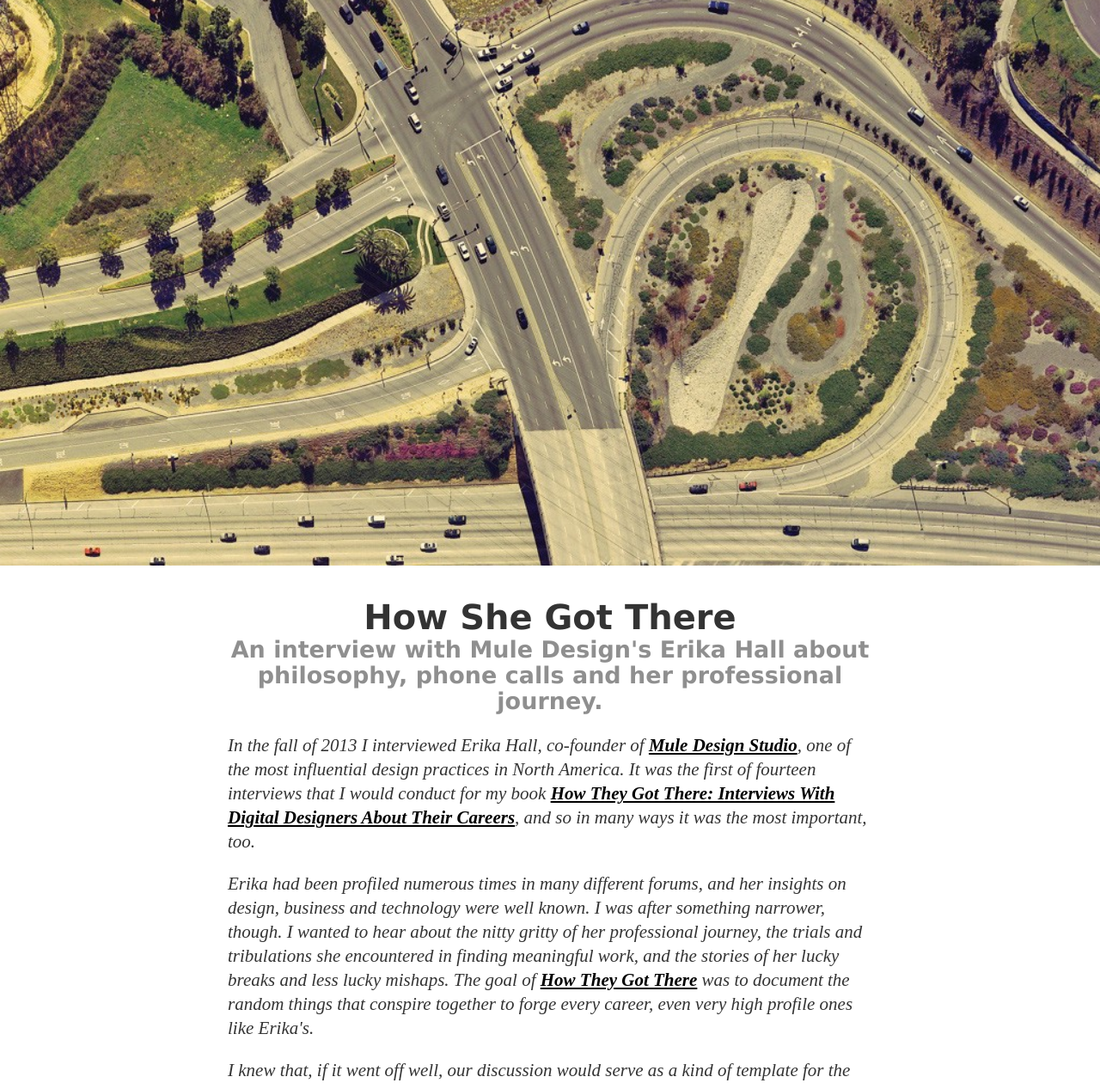
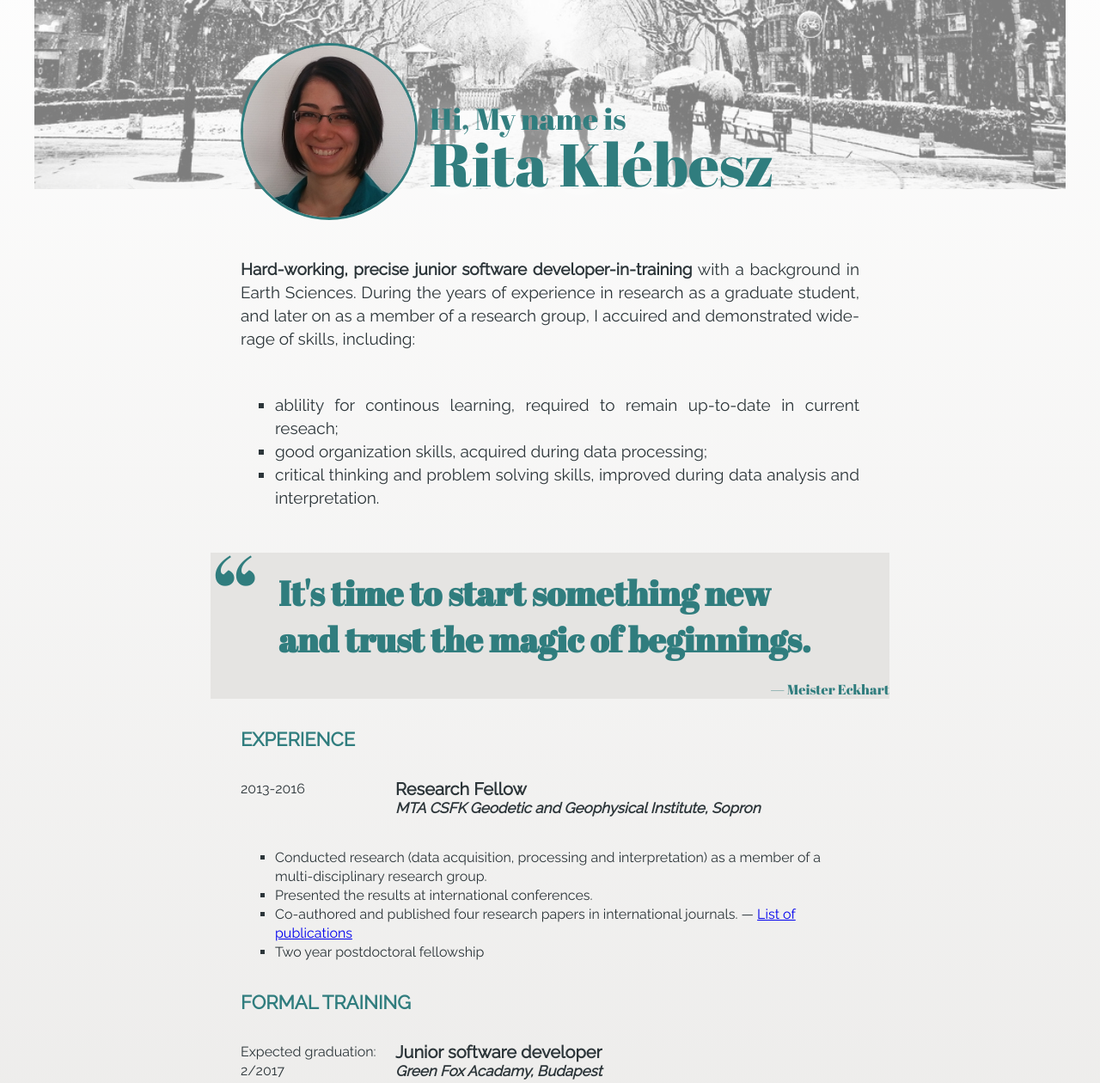
Before and after one commit to ritaklebesz/ritaklebesz.github.io, a plain HTML site: page index.html in a window 1280 px wide. Shown: the part 180-1440 px from the top of the page at 86% size. Drawn offline with Linux system fonts and the light colour scheme.

Commit message:
Upload CV

```diff
--- a/hello.css
+++ /dev/null
@@ -1,40 +0,0 @@
-h1, h2 {
-    text-align: center;
-    font-family: medium-content-sans-serif-font,"Lucida Grande","Lucida Sans Unicode","Lucida Sans",Geneva,Arial,sans-serif;
-}
-h1 {
-    color: rgba(0,0,0,.8);
-    font-weight: bold;
-    font-size: 40px;
-    margin-bottom: 0px;
-}
-
-h2 {
-    color: rgba(0,0,0,.44);
-    font-size: 27px;
-    margin-top: 0px;
-    line-height: 30px;
-}
-body {
-  margin: 0px;
-}
-
-article {
-  margin: 0 auto;
-  width: 750px;
-}
-
-p{
-  font-size: 21px;
-  color: rgba(0,0,0,.8);
-  line-height: 28px;
-}
-
-a{
-  font-weight: bold;
-  color: rgba(0, 0, 0, 1);
-}
-
-img {
-  width: 100%;
-}
--- a/index.html
+++ b/index.html
@@ -1,37 +1,125 @@
 <!doctype html>
 <html>
-  <head>
-    <link rel="stylesheet" type="text/css" href="hello.css">
-  </head>
+<head>
+  <title>Rita Klebesz</title>
+  <meta charset="utf-8">
+  <link rel="stylesheet" type="text/css" href="main.css">
+  <link href="https://fonts.googleapis.com/css?family=Raleway|Abril+Fatface" rel="stylesheet">
+</head>
 
-  <body>
-    <img src="1-EBcKfyBxDTPNIymVoUJ5-Q.jpeg">
-    <article>
-      <h1>How She Got There</h1>
-      <h2>An interview with Mule Design&apos;s Erika Hall about philosophy, phone calls and her professional journey.</h2>
+<body>
 
-      <em>
-        <p>
-          In the fall of 2013 I interviewed Erika Hall, co-founder of <a href="http://muledesign.com/">Mule Design Studio</a>, one of the most influential design practices in <em>North America</em>. It was the first of fourteen interviews that I would conduct for my book <a href="http://howtheygotthere.com/"> How They Got There: Interviews With Digital Designers About Their Careers</a>, and so in many ways it was the most important, too.
-        </p>
-        <p>
-          Erika had been profiled numerous times in many different forums, and her insights on design, business and technology were well known. I was after something narrower, though. I wanted to hear about the nitty gritty of her professional journey, the trials and tribulations she encountered in finding meaningful work, and the stories of her lucky breaks and less lucky mishaps. The goal of <a href="http://howtheygotthere.com/">How They Got There</a> was to document the random things that conspire together to forge every career, even very high profile ones like Erika&apos;s.
-        </p>
-        <p>
-          I knew that, if it went off well, our discussion would serve as a kind of template for the others that would follow, and so I was relieved when Erika talked about her professional life with such unaffected candor and incisive wit. Her tales of the first dot-com bubble and burst, and how she salvaged from that wreckage the building blocks that would lead to Mule Design, were exactly what I was looking for. This interview remains one of my very favorites from all of the ones I conducted for <a href="http://howtheygotthere.com/">How They Got There</a>.
-        </p>
-      </em>
-      <strong>
-        <p>
-          You studied philosophy at Dartmouth. How did you get from there into doing the kind of work that you&apos;re doing? What was the first step?
-        </p>
-      </strong>
-      <p>
-        Well, let&apos;s see, the first step was graduating into a recession with a philosophy degree [<em>laughs</em>].
-      </p>
-      <p>
-        <strong>Perfect.</strong>
-      </p>
-    </article>
-  </body>
-</html>
+  <section class="banner">
+    <div class="background"></div>
+    <div class="container">
+      <div class="left">
+        <img src="profile_pic.jpg">
+      </div>
+      <div class="right">
+        <h2>Hi, My name is</h2>
+        <h1>Rita Klébesz</h1>
+      </div>
+    </div>
+  </section>
+
+  <main>
+
+    <p class="intro"><span class="important">Hard-working, precise junior software developer-in-training</span> with a background in Earth Sciences. During the years of experience in research as a graduate student, and later on as a member of a research group, I accuired and demonstrated wide-rage of skills, including:</p>
+    <ul class="intro">
+      <li>ablility for continous learning, required to remain up-to-date in current reseach;</li>
+      <li>good organization skills, acquired during data processing;</li>
+      <li>critical thinking and problem solving skills, improved during data analysis and interpretation.</li>
+    </ul>
+
+    <blockquote><p>It's time to start something new and trust the magic of beginnings.</p><footer>— Meister Eckhart</footer></blockquote>
+
+    <h3>Experience</h3>
+
+    <div class="container2">
+      <div class="first-column">2013-2016</div>
+      <div>
+        <h4>Research Fellow</h4>
+        <h5>MTA CSFK Geodetic and Geophysical Institute, Sopron</h5>
+      </div>
+    </div>
+
+    <ul>
+      <li>Conducted research (data acquisition, processing and interpretation) as a member of a multi-disciplinary research group.</li>
+      <li>Presented the results at international conferences.</li>
+      <li>Co-authored and published four research papers in international journals. — <a href="https://vm.mtmt.hu//search/slist.php?nwi=1&inited=1&ty_on=1&url_on=1&cite_type=2&orderby=3D1a&lang=1&location=mtmt&stn=1&AuthorID=10038743">List of publications</a></li>
+      <li>Two year postdoctoral fellowship</li>
+    </ul>
+
+
+
+    <h3>Formal Training</h3>
+    <div class="container2">
+      <div class="first-column">Expected graduation: 2/2017</div>
+      <div>
+        <h4>Junior software developer</h4>
+        <h5>Green Fox Acadamy, Budapest</h5>
+      </div>
+    </div>
+    <ul>
+      <li>Learning programming with a specialisation in Java;</li>
+    </ul>
+    <div class="container2">
+      <div class="first-column">2013</div>
+      <div>
+        <h4>PhD in Earth Sciences</h4>
+        <h5>Università degli Studi di Napoli „Federico II”, Naples, (Italy)</h5>
+      </div>
+    </div>
+    <ul>
+      <li>Conducted independent research;</li>
+      <li>Visiting student fellowship (2010-2012) at Virginia Tech (Blackburg, VA, USA)</li>
+    </ul>
+    <div class="container2">
+      <div class="first-column">2009</div>
+      <div>
+        <h4>MSc in Geology</h4>
+        <h5>Eötvös Loránd University, Budapest</h5>
+      </div>
+    </div>
+
+    <h3>Personal Skills</h3>
+    <div class="container2">
+      <div>
+        <div class="first-column">Languages</div>
+        <div>
+          <ul>
+            <li>Hungarian — native</li>
+            <li>English — advanced</li>
+            <li>German — elementary</li>
+          </ul>
+        </div>
+      </div>
+      <div>
+        <div class="first-column">Computing</div>
+        <div>
+          <ul>
+            <li>Microsoft Office (Word, Excel, Power Point) — user level</li>
+            <li>Programming — basics of Python</li>
+          </ul>
+        </div>
+      </div>
+    </div>
+
+
+    <hr>
+
+
+    <h3>Personal Interests</h3>
+    <ul>
+      <li>Running</li>
+      <li>Boardgames</li>
+    </ul>
+
+  </main>
+  <footer>
+  Photo used in the background: <a href="http://www.flickr.com/photos/lost__in__spain/4438892735/">"Barcelona snowfall on March 8, 2010 (Nevada a Barcelona el dia 8 de març de 2010)"</a> by <a href="https://www.flickr.com/photos/lost__in__spain/">Adriano Agulló</a> used under <a href="https://creativecommons.org/licenses/by/2.0/deed.en">CC BY 2.0</a> / Cropped from original
+  </footer>
+
+
+</body>
+<html>
--- /dev/null
+++ b/main.css
@@ -0,0 +1,160 @@
+body {
+  color: #2C3539;
+  margin: 0px auto;
+  width: 1200px;
+  font-family: "Raleway", "Helvetica Neue", Helvetica, Arial, sans-serif;
+  background: linear-gradient(white, #E5E4E2);
+}
+
+.banner {
+  position: relative;
+  align-items: baseline;
+  height: 430px;
+  display: block;
+}
+
+.background, .container {
+  position: absolute;
+}
+
+.container {
+  margin: 0 20%;
+  display: flex;
+  align-items: flex-end;
+  bottom: 0;
+}
+
+.background {
+  width: 1200px;
+  height: 400px;
+  background-image: url(background.jpg);
+  background-size: cover;
+  opacity: 0.5;
+  top: 0;
+}
+
+.left {
+  width: 200px;
+  height: 200px;
+}
+
+.right {
+  margin: 0 0 0 20px;
+}
+
+h1, h2 {
+  font-family: "Abril Fatface", cursive, serif;
+  margin: 0;
+  width: 100%;
+  color: #307D7E;
+  padding: 0px;
+  font-weight: 400;
+  text-shadow: 1px 1px 32px white;
+}
+
+h1 {
+  font-size: 70px;
+  line-height: 70px;
+  margin-bottom: 25px;
+}
+
+h2 {
+  font-size: 35px;
+  line-height: 35px;
+}
+
+img {
+  height: 200px;
+  width: 200px;
+  border-radius: 50%;
+  border: 3px solid #307D7E;
+}
+
+main {
+  margin: 0 20%;
+  font-size: 16px;
+  line-height: 22px;
+}
+
+.first-column {
+  width: 160px;
+}
+
+.intro {
+  font-size: 19px;
+  line-height: 27px;
+  margin: 50px auto;
+  text-align: justify;
+}
+
+.important {
+  font-weight: bold;
+}
+
+ul {
+  list-style-type: square;
+}
+
+blockquote {
+  background: #E5E4E2;
+  margin: 1.5em -35px;
+  quotes: "\201C""\201D";
+  position: relative;
+  font-family: "Abril Fatface", cursive, serif;
+  color: #307D7E;
+}
+blockquote::before {
+  position: absolute;
+  top: 40px;
+  left: 0;
+  content: open-quote;
+  font-size: 8em;
+
+}
+blockquote p {
+  padding: 20px 0;
+  display: block;
+  line-height: normal;
+  font-size: 40px;
+  font-weight: bold;
+  margin: 0 10%;
+}
+
+footer {
+  text-align: right;
+}
+
+h3 {
+  font-size: 22px;
+  font-stretch: expanded;
+  text-transform: uppercase;
+  margin: 5% auto;
+  color: #307D7E;
+}
+
+.container2 {
+  display: flex;
+}
+
+h4 {
+  font-size: 20px;
+  font-weight: bold;
+  margin: 0 auto 0 20px;
+}
+
+h5 {
+  font-size: 17px;
+  font-weight: bold;
+  font-style: italic;
+  margin: 0 auto 0 20px;
+}
+
+p, ul {
+  margin: 5% 0;
+}
+
+hr {
+  height: 4px;
+  background: #2C3539;
+  margin: auto -35px;
+}
```
Also changed, not shown: 1-EBcKfyBxDTPNIymVoUJ5-Q.jpeg (deleted), background.jpg (added), profile_pic.jpg (added).
